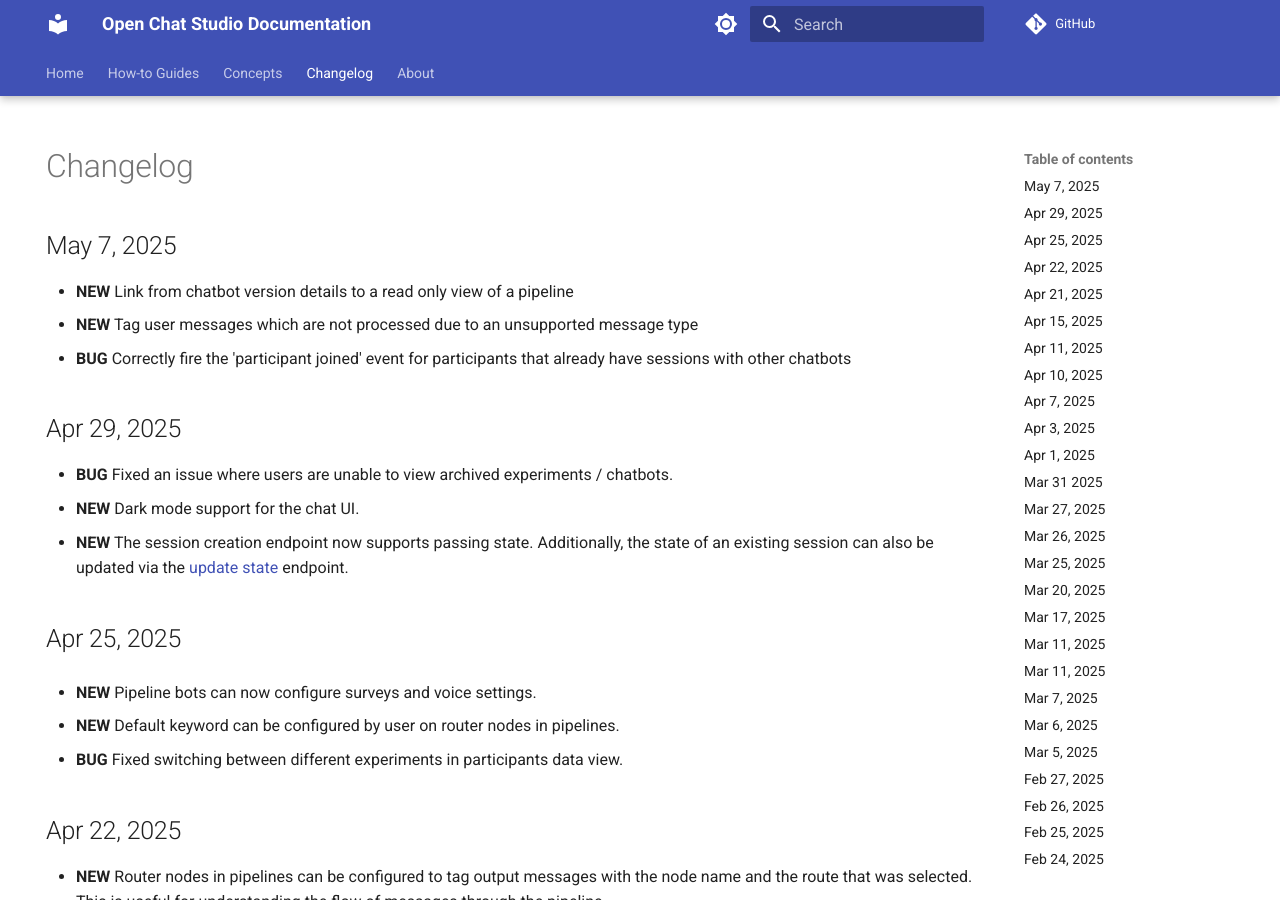
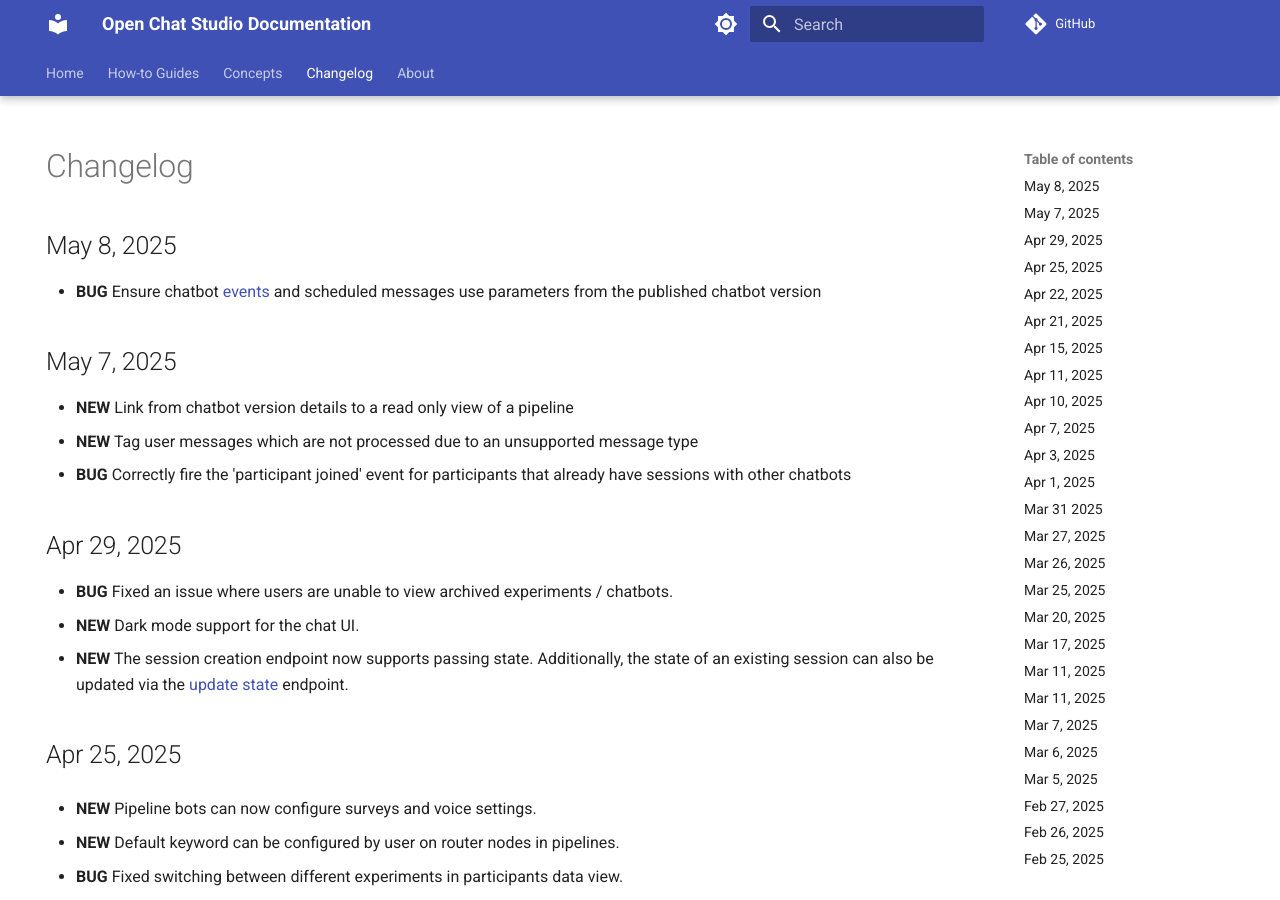
Before and after one commit to dimagi/open-chat-studio-docs, an MkDocs documentation site: the page built from docs/changelog.md, in a window 1280 px wide and 900 px high. Built offline with MkDocs 1.6.1 and Material for MkDocs 9.7.7, drawn with Linux system fonts in a browser that asks for light colours; emoji names are drawn with the system emoji font; a script that is not in the unit is left out; comment, search, counter and statistics services are not loaded.

Commit message:
event fixes

```diff
--- a/docs/changelog.md
+++ b/docs/changelog.md
@@ -4,6 +4,9 @@
 ---
 
 # Changelog
+
+## May 8, 2025
+* **BUG** Ensure chatbot [events](./concepts/events.md) and scheduled messages use parameters from the published chatbot version
 
 ## May 7, 2025
 * **NEW** Link from chatbot version details to a read only view of a pipeline
```
